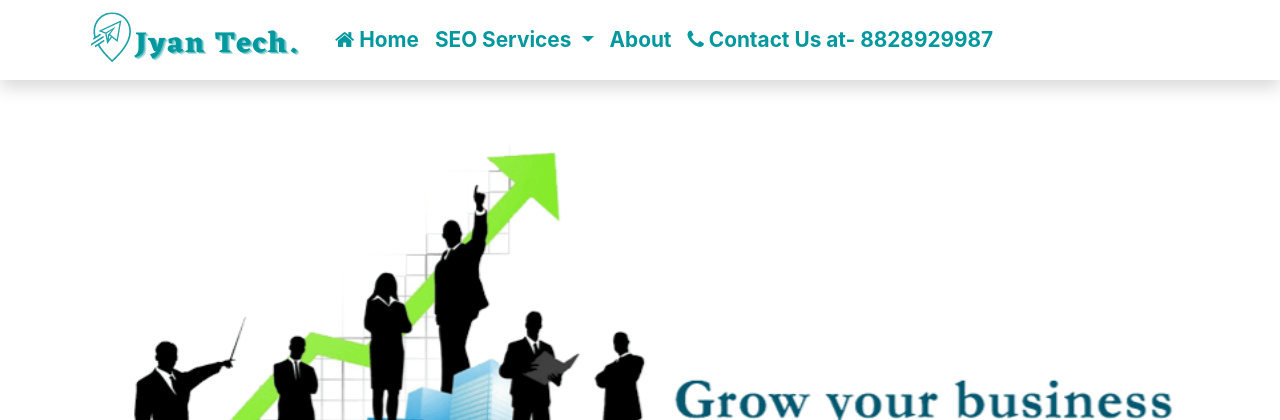
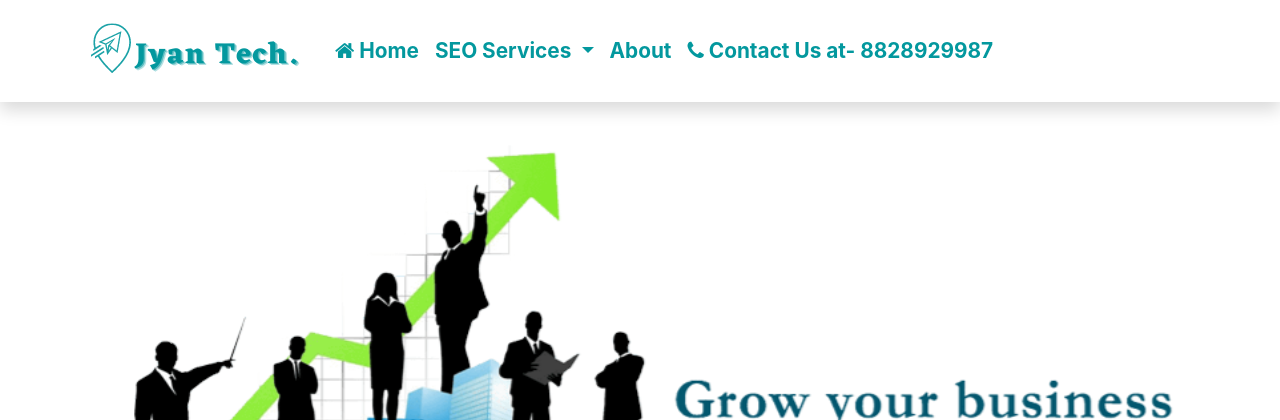
Before and after one commit to NitishKaushal/djangoweb, a Django app: page /amazon-seo/ in a window 1280 px wide. Shown: the top 420 px of the page. Run offline with Django 3.2, Linux system fonts and the light colour scheme; some libraries are stand-ins or nearby versions.

Commit message:
Update main.css

```diff
--- a/static/web/css/main.css
+++ b/static/web/css/main.css
@@ -13,7 +13,7 @@
 .navbar{
     color: #21366b;
     background:#ffffff;
-    height:5rem;
+
     }
 .navbar a{
      color: #03989e;
```
